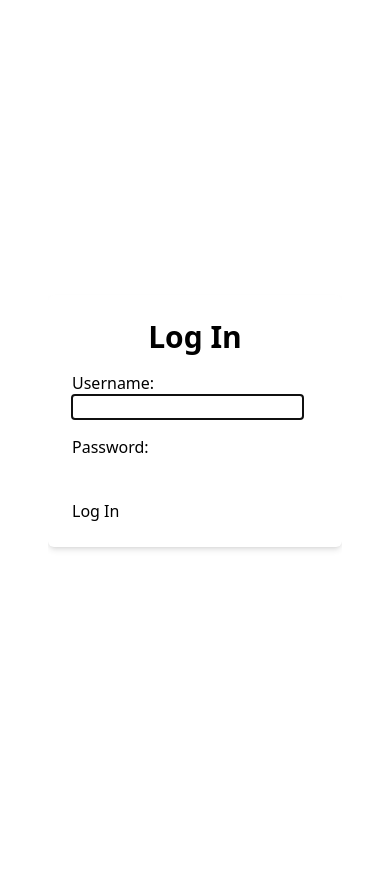
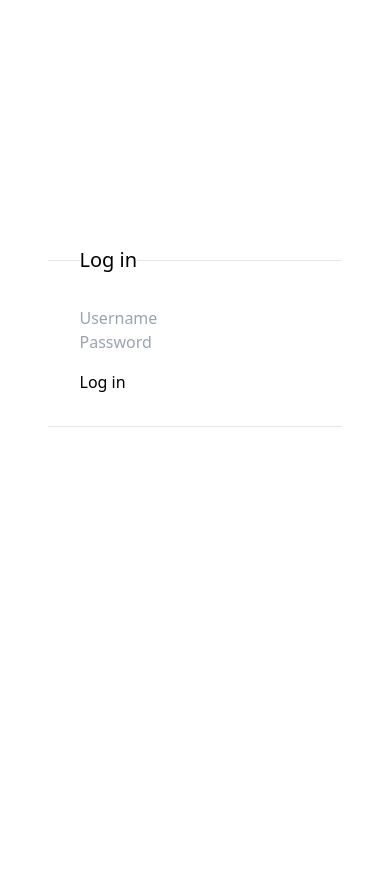
Before and after one commit to PascalRepond/datakult, a Django app: page /accounts/login/ in a window 390 px wide. Shown: the part 101-992 px from the top of the page. After the commit the page ends 528 px from the top, so only its background shows below. Run offline with Django 5.2, Linux system fonts and the light colour scheme; some libraries are stand-ins or nearby versions.

Commit message:
fix(login): use daisyui for login form
Co-Authored-by: Pascal Repond <pascal.repond@rero.ch>

```diff
--- a/src/templates/registration/login.html
+++ b/src/templates/registration/login.html
@@ -1,18 +1,28 @@
 {% extends "base.html" %}
+{% load i18n %}
 {% block title %}
-  Log In
+  {% translate "Log in" %}
 {% endblock title %}
 {% block content %}
-  <div class="relative flex flex-col justify-center h-screen overflow-hidden">
-    <div class="w-full p-6 m-auto bg-white rounded-md shadow-md lg:max-w-lg">
-      <h2 class="text-3xl font-semibold text-center text-primary">Log In</h2>
-      <form method="post" class="space-y-4">
-        {% csrf_token %}
-        {{ form.as_div }}
-        <div>
-          <button type="submit" class="btn btn-primary">Log In</button>
-        </div>
-      </form>
-    </div>
+  <div class="relative flex justify-center items-center h-[80vh] overflow-hidden">
+    <form method="post">
+      {% csrf_token %}
+      <fieldset class="fieldset bg-base-200 border-base-300 rounded-box w-sm border p-8 gap-4">
+        <legend class="fieldset-legend text-xl">{% translate "Log in" %}</legend>
+        <input type="username"
+               class="input w-sm"
+               placeholder="{% translate "Username" %}"
+               id="inputUsername"
+               name="username"
+               required />
+        <input type="password"
+               class="input w-sm"
+               id="inputPassword"
+               placeholder="{% translate "Password" %}"
+               name="password"
+               required />
+        <button type="submit" class="btn btn-primary mt-4">{% translate "Log in" %}</button>
+      </fieldset>
+    </form>
   </div>
 {% endblock content %}
```
